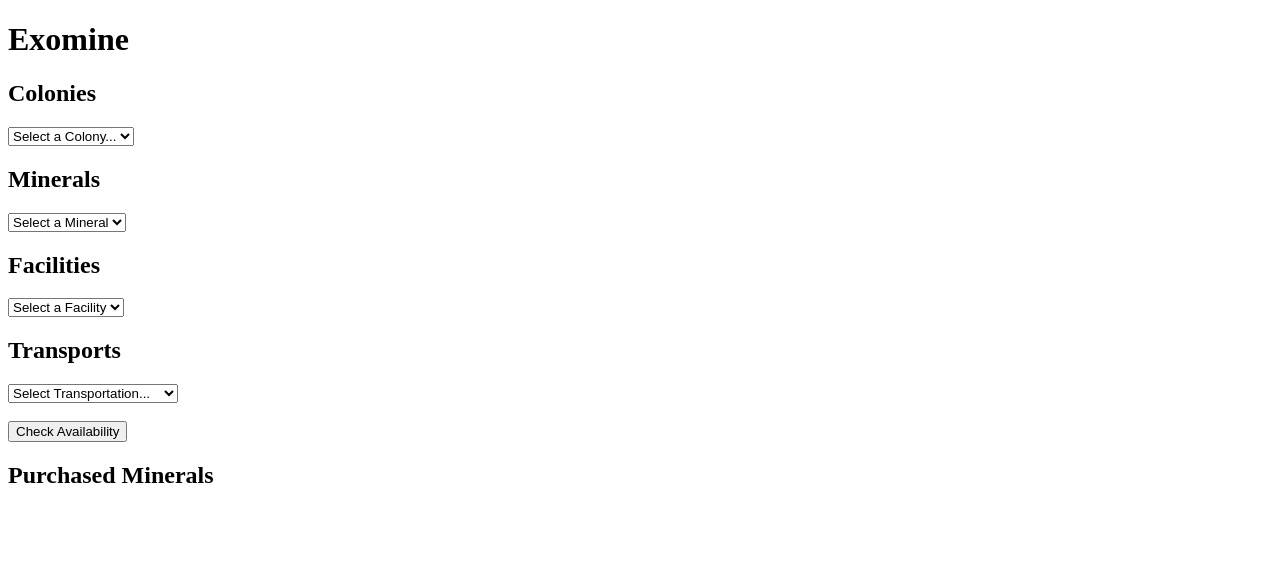
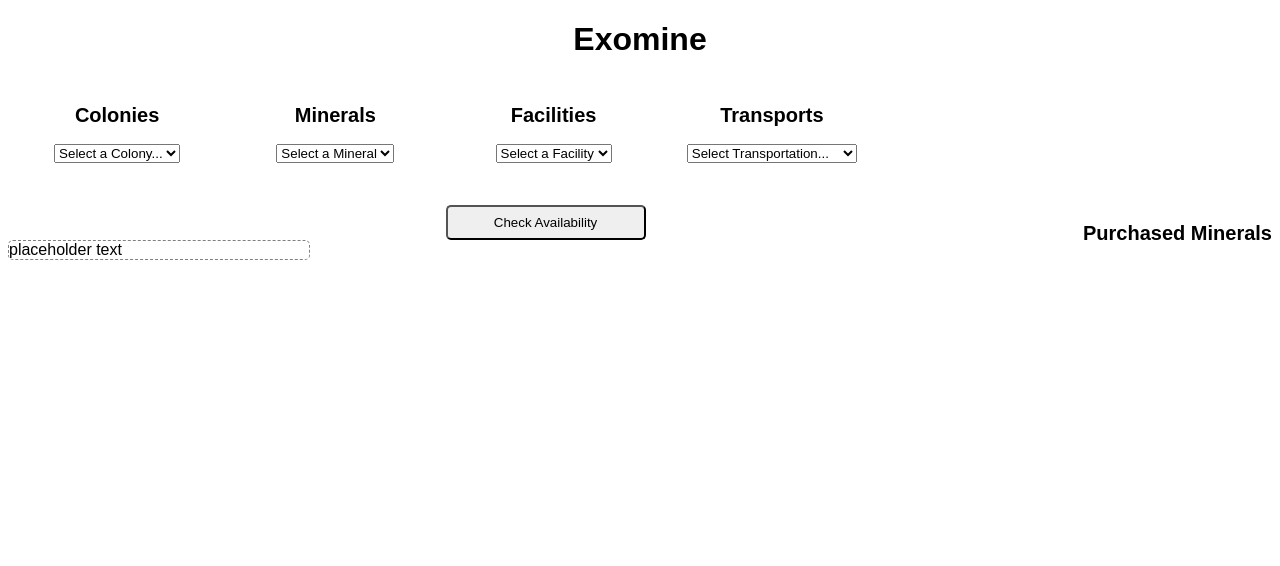
Before and after one commit to NewForce-Cohort-6/exomineex-taco, a plain HTML site: page index.html in a window 1280 px wide. Drawn offline with Linux system fonts and the light colour scheme.

Commit message:
Here's some CSS to lay out the page more like the picture

```diff
--- a/index.html
+++ b/index.html
@@ -4,6 +4,7 @@
     <meta charset="UTF-8">
     <meta http-equiv="X-UA-Compatible" content="IE=edge">
     <meta name="viewport" content="width=device-width, initial-scale=1.0">
+    <link rel="stylesheet" href="styles/main.css">
     <script type="module" src="./scripts/main.js" defer></script>
     <title>Exomine</title>
 </head>
--- a/scripts/Colonies.js
+++ b/scripts/Colonies.js
@@ -36,7 +36,7 @@ export const selectedColonyDisplay = () => {
 
     if ("selectedColony" in t_state)
     {
-        return `${colonies.find(colony => colony.id === t_state.selectedColony).name} colony selected`
+        return `${colonies.find(colony => colony.id === t_state.selectedColony).name} colony selected <br>`
     }
     return ''
 }
--- a/scripts/Exomine.js
+++ b/scripts/Exomine.js
@@ -22,23 +22,27 @@ export const Exomine =()=>{
         <section class ="options">
         ${Transport()}
         </section>
+    </article>
 
-    </article>
     <br>
-    <article>
-        <button id="availabilityButton">Check Availability</button>
-    </article>
+        <p class="availabilityDisplay">
+        ${selectedMineralDisplay()}
+        ${selectedColonyDisplay()}
+        ${selectedTransportDisplay()}
+        ${selectedFacilitiesDisplay()}
+        </p>
     <article class="customOrders">
     <h2>Purchased Minerals</h2>
-    <p class="availabilityDisplay">
+    </article>
+    <article class ="availability">
+        <button id="availabilityButton">Check Availability</button>
+        <div class="determinedAvailability">
+         placeholder text
+        </div>
+    </article>
 
-    </p>
-  <p class="availabilityDisplay">
-    ${selectedMineralDisplay()} <br>
-    ${selectedColonyDisplay()} <br />
-        ${selectedTransportDisplay()} <br>
-        ${selectedFacilitiesDisplay()}
-</p>
-</article>
+
+
+
     `
 }
--- a/scripts/Facilities.js
+++ b/scripts/Facilities.js
@@ -31,7 +31,7 @@ export const selectedFacilitiesDisplay = () =>{
     const currentState=getTransientState();
 
     if ("selectedFacility" in getTransientState()){
-        return `${facilities.find(facility => facility.id === currentState.selectedFacility).name} has been selected`
+        return `${facilities.find(facility => facility.id === currentState.selectedFacility).name} has been selected <br>`
     }
      return "";
 }
--- a/scripts/Minerals.js
+++ b/scripts/Minerals.js
@@ -31,7 +31,7 @@ export const selectedMineralDisplay = () =>{
     const currentState=getTransientState();
 
     if ("selectedMineral" in getTransientState()){
-        return `${minerals.find(mineral => mineral.id === currentState.selectedMineral).name} has been selected`
+        return `${minerals.find(mineral => mineral.id === currentState.selectedMineral).name} has been selected <br>`
     }
      return "";
 }
--- a/scripts/Transports.js
+++ b/scripts/Transports.js
@@ -29,7 +29,7 @@ html += '<option value="0">Select Transportation...</option>'
 export const selectedTransportDisplay = () => {
    const transientState = getTransientState()
     if ("selectedTransport" in transientState) {
-        return `${transports.find(transport => transport.id === transientState.selectedTransport).name}`
+        return `${transports.find(transport => transport.id === transientState.selectedTransport).name} <br>`
     }
      return ''
 }
--- a/styles/main.css
+++ b/styles/main.css
@@ -0,0 +1,43 @@
+body {
+    font-family: Arial, Helvetica, sans-serif;
+}
+h1 {
+    text-align: center;
+}
+h2 {
+    font-size: 20px;
+}
+.choices {
+    display: flex;
+
+}
+
+.options {
+   flex-wrap: flex;
+   flex-basis:16%;
+   margin: 0.5em;
+   justify-content: flex-start;
+   text-align: center;
+}
+.availability{
+    display: flex;
+    flex-direction:column;
+}
+#availabilityButton {
+    justify-content:center;
+    margin: auto;
+    border-radius: 5px;
+    width: 200px;
+    height: 35px;
+}
+.determinedAvailability{
+    align-items: flex-end;
+    width: 300px;
+    justify-content: space-between;
+    border: 1.5px dashed grey;
+    border-radius: 5px;
+}
+
+.customOrders{
+float: right;
+}
```
